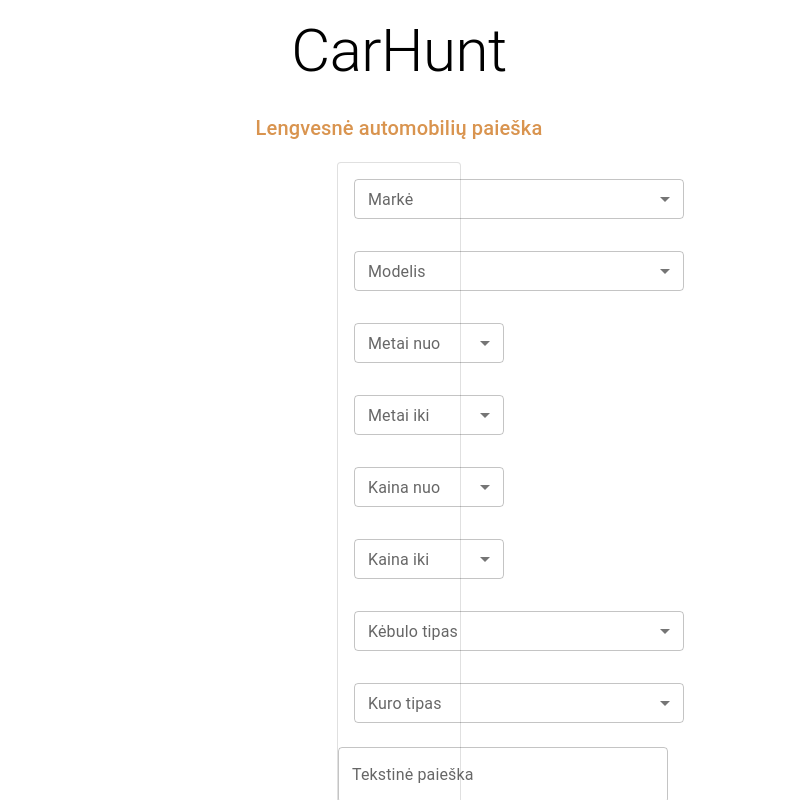
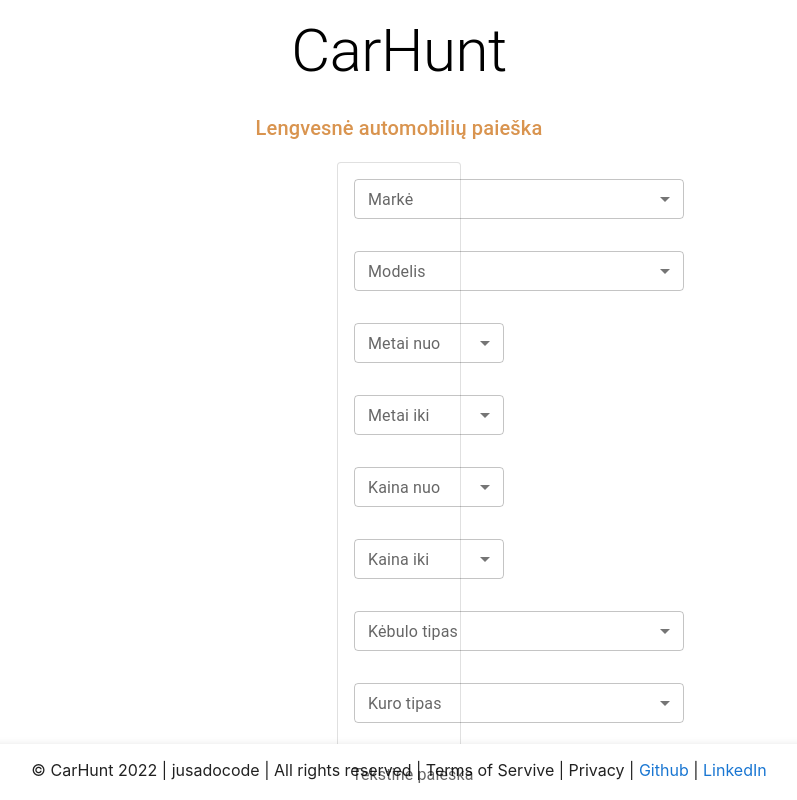
Before and after one commit to jusadocode/CarHunter, a React (Create React App) app: page / in a window 1280 px wide. Shown: the top 800 px of the page, without its empty margins (241-1038 px from the left). Built offline with nearby package versions, Linux system fonts and the light colour scheme; no server answers.

Commit message:
Added footer, figured out the layout bug

```diff
--- a/src/App.js
+++ b/src/App.js
@@ -2,6 +2,7 @@ import Header from './components/Header';
 import './App.css'
 import SearchPage from './components/SearchPage';
 import { useEffect, useState } from 'react';
+import Footer from './components/Footer';
 
 function App() {
 
@@ -9,7 +10,7 @@ function App() {
 
   useEffect(() => {
 
-    const words = ["drifting"]
+    const words = ["drifting, bmw, audi, supra"]
 
     const rand = Math.floor(Math.random() * words.length)
 
@@ -28,6 +29,7 @@ function App() {
       <div style={{ padding: '20px' }}>
         <img src={gifLinks} alt='gif' />
       </div>
+      <Footer />
     </div>
   );
 }
--- /dev/null
+++ b/src/components/Footer.js
@@ -0,0 +1,18 @@
+
+import { BottomNavigation, Paper, Link } from '@mui/material';
+
+export default function Footer() {
+    return (
+        <Paper sx={{ position: 'fixed', bottom: 0, left: 0, right: 0 }} elevation={3}>
+            <BottomNavigation>
+                <p >
+                    © CarHunt {new Date().getFullYear()} | jusadocode | All rights reserved | Terms of Servive | Privacy |
+                    < Link href="https://github.com/jusadocode" underline="hover" target="_blank" rel="noopener" > Github </Link >
+                    |
+                    < Link href="https://www.linkedin.com/in/justas-adomaitis-7bb024213/" underline="hover" target="_blank" rel="noopener" > LinkedIn </Link >
+                </p>
+            </BottomNavigation>
+        </Paper>
+
+    )
+}
--- a/src/components/SearchPage.js
+++ b/src/components/SearchPage.js
@@ -64,7 +64,6 @@ const SearchPage = () => {
         setText(event.target.value);
     };
     return (
-
         <div >
             <div style={{ marginInline: 570 }} >
                 <Paper elevation={24} variant="outlined" sx={{ m: 1 }}>
@@ -265,7 +264,7 @@ const SearchPage = () => {
                 </CardActionArea>
             </Card> */}
 
-            < p > Rezultatai teikiami naudojantis
+            <p> Rezultatai teikiami naudojantis
                 < Link href="https://autoplius.lt/" underline="hover" target="_blank" rel="noopener" > autoplius.lt </Link >
                 bei
                 < Link href="https://autogidas.lt/" underline="hover" target="_blank" rel="noopener" > autogidas.lt </Link >
```
